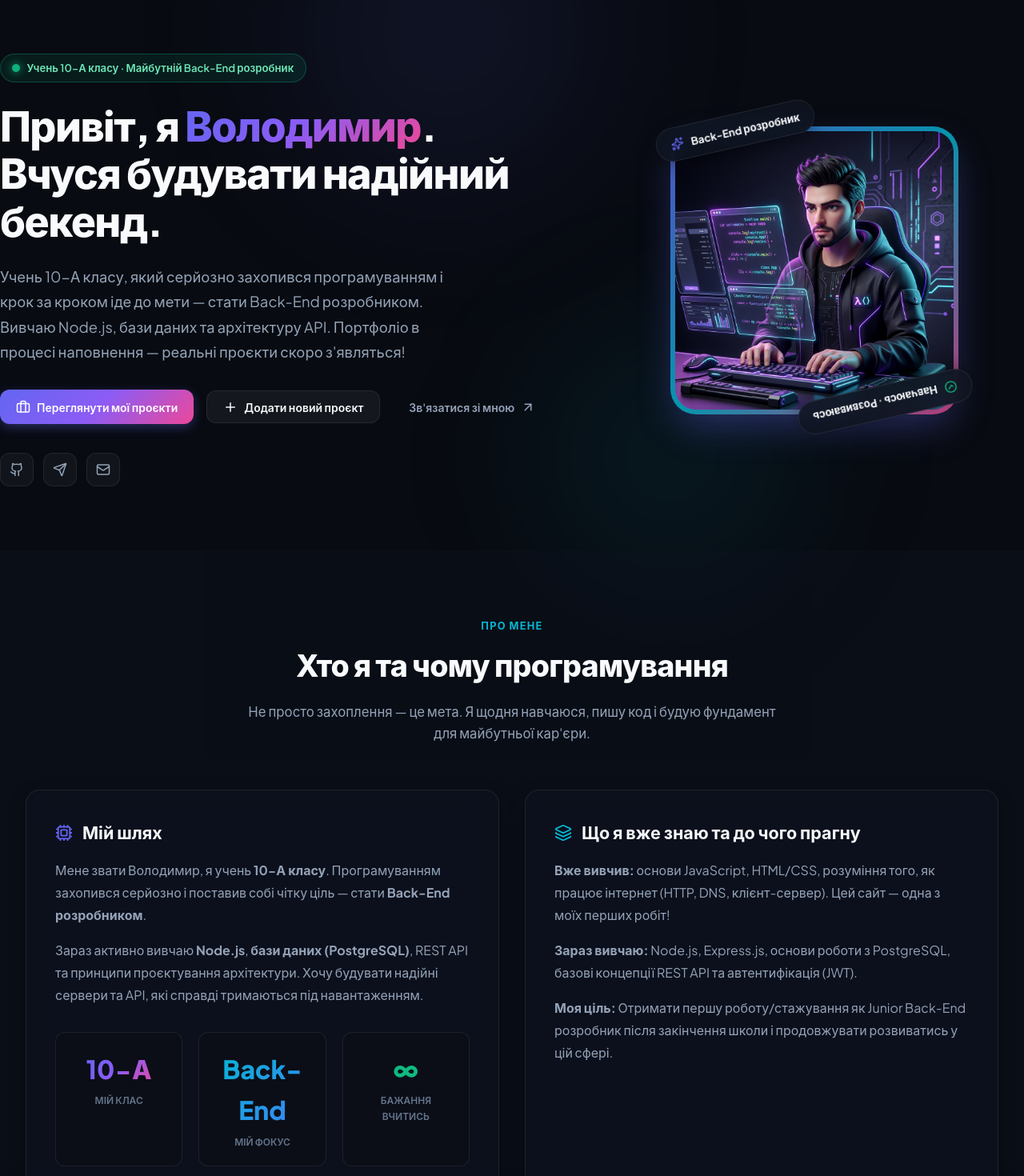
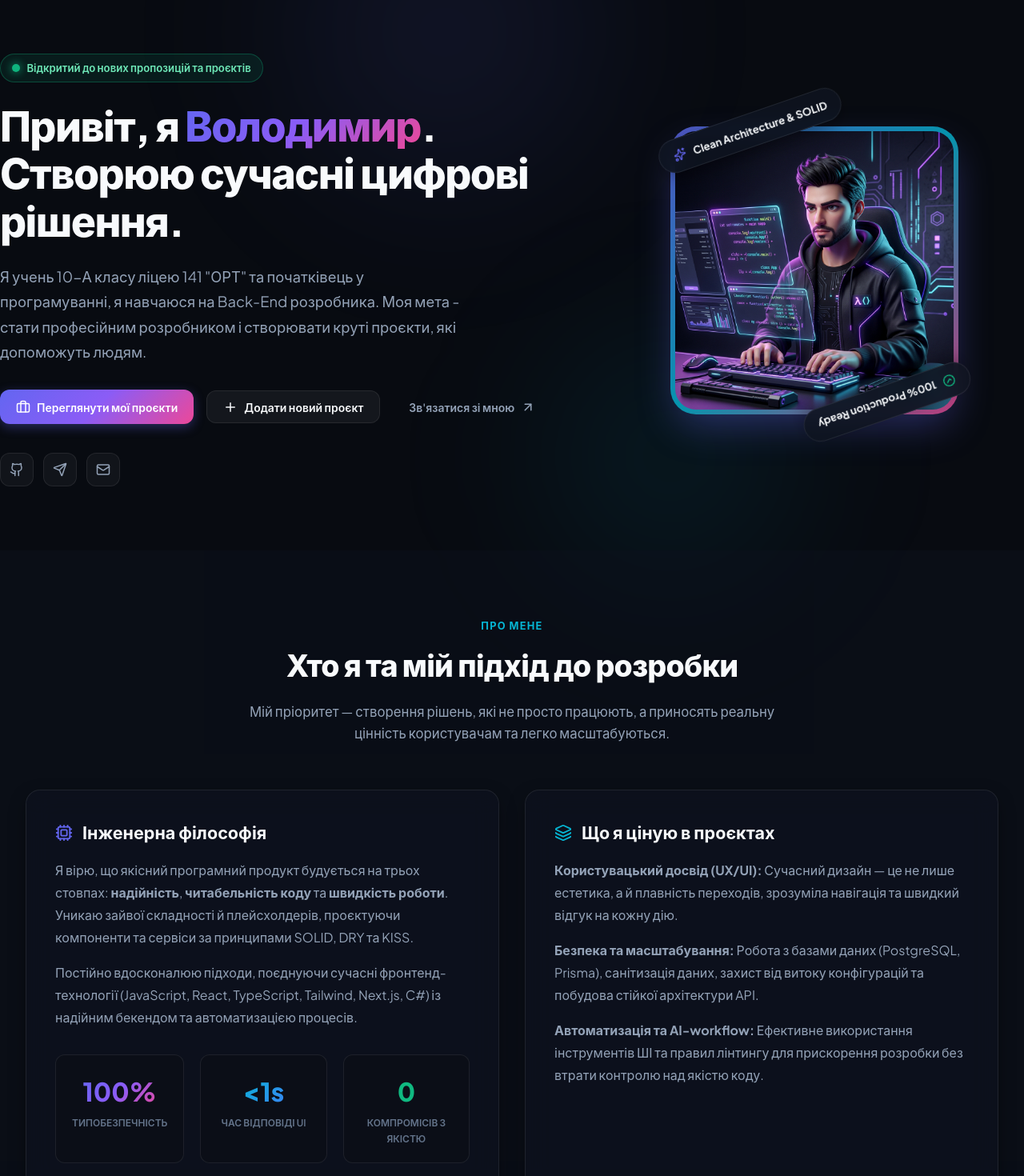
Before and after one commit to Dvenhim/123, a React (Vite) app: page / in a window 1280 px wide. Shown: the part 100-1570 px from the top of the page at 80% size. Built offline with nearby package versions, Linux system fonts and the light colour scheme.

Commit message:
feat: update initial projects data and enhance personal description

```diff
--- a/src/App.jsx
+++ b/src/App.jsx
@@ -41,29 +41,54 @@ function getAssetUrl(path) {
   return `${import.meta.env.BASE_URL}${cleanPath}`;
 }
 
-// Initial projects data — empty, real projects coming soon
-const INITIAL_PROJECTS = [];
+// Initial projects data
+const INITIAL_PROJECTS = [
+  {
+    id: 1,
+    title: 'Telegram Bot: Pocket Money Tracker',
+    description: 'Портативий Telegram-бот для відстеження витрат та доходів, з інтеграцією аналітики та графіків для візуалізації фінансових даних.',
+    category: 'Кошти & Інструменти',
+    tags: ['Python', 'JavaScript', 'Telegram Bot API', 'PostgreSQL', 'Chart.js'],
+    image: '/telegram.jpg',
+    demoUrl: 'https://t.me/vovtat_bot',
+    githubUrl: 'https://github.com/volodymyr/nova-analytics',
+    status: 'Дороблюється',
+    isCustom: false
+  },
+  {
+    id: 2,
+    title: 'Activities & Sport',
+    description: 'Допомічник зі спорту та активностей, що надає рекомендації, відстежує прогрес та інтегрується з календарем для планування тренувань.',
+    category: 'Sports & Lifestyle',
+    tags: ['React', 'Node.js', 'PostgreSQL', 'Prisma', 'REST API'],
+    image: '/sport.png',
+    demoUrl: '-',
+    githubUrl: '-',
+    status: 'Плани на майбутнє',
+    isCustom: false
+  }
+];
 
 const ROADMAP_PROJECTS = [
   {
-    title: 'REST API для блогу',
-    description: 'Мій перший серйозний бекенд-проєкт — REST API з авторизацією, CRUD для постів, коментарів та JWT-токенами. Вивчаю Node.js та Express на практиці.',
+    title: 'AI Code Reviewer & Security Shield',
+    description: 'Автоматизований сервіс аналізу Pull Requests для виявлення вразливостей, витоків секретів та перевірки чистої архітектури.',
     status: 'В розробці',
-    tech: 'Node.js, Express.js, PostgreSQL, JWT',
-    eta: 'Кінець 2026'
+    tech: 'TypeScript, OpenAI API, GitHub Actions',
+    eta: 'Q4 2026'
   },
   {
-    title: 'Telegram-бот для навчання',
-    description: 'Бот, який допомагає учням отримувати розклад, нагадування та корисні посилання для навчання. Практика роботи з API та базами даних.',
+    title: 'Cloud Productivity & Workflow Hub',
+    description: 'Персональний простір для керування задачами, нотатками та інтеграціями з месенджерами з миттєвою синхронізацією.',
     status: 'Проектування',
-    tech: 'Python, python-telegram-bot, SQLite',
-    eta: 'Початок 2027'
+    tech: 'Next.js 15, Supabase, Tailwind, Zustand',
+    eta: 'Q1 2027'
   },
   {
-    title: 'Система управління завданнями (API)',
-    description: 'Бекенд-сервіс для трекінгу задач із ролями користувачів, фільтрацією та базою даних. Мета — навчитися будувати надійну архітектуру.',
+    title: 'Micro-SaaS Multi-Tenant Billing Gateway',
+    description: 'Модульний бекенд-сервіс для підписок, виставлення рахунків та управління тарифними планами для стартапів.',
     status: 'В планах',
-    tech: 'Node.js / Python, PostgreSQL, REST API',
+    tech: 'FastAPI / Python, PostgreSQL, Stripe API',
     eta: '2027'
   }
 ];
@@ -221,17 +246,17 @@ export default function App() {
           <div className="hero-left">
             <div className="status-badge">
               <span className="brand-dot"></span>
-              Учень 10-А класу · Майбутній Back-End розробник
+              Відкритий до нових пропозицій та проєктів
             </div>
 
             <h1 className="hero-name-title">
               Привіт, я <span className="gradient-text">Володимир</span>.<br />
-              Вчуся будувати надійний бекенд.
+              Створюю сучасні цифрові рішення.
             </h1>
 
             <p className="hero-bio">
-              Учень 10-А класу, який серйозно захопився програмуванням і крок за кроком іде до мети — стати
-              Back-End розробником. Вивчаю Node.js, бази даних та архітектуру API. Портфоліо в процесі наповнення — реальні проєкти скоро з'являться!
+              Я учень 10-А класу ліцею 141 "ОРТ" та початківець у програмуванні, я навчаюся на Back-End розробника.
+              Моя мета - стати професійним розробником і створювати круті проєкти, які допоможуть людям.
             </p>
 
             <div className="hero-actions">
@@ -251,13 +276,13 @@ export default function App() {
             </div>
 
             <div className="hero-socials">
-              <a href="https://github.com" target="_blank" rel="noreferrer" className="social-btn" title="GitHub">
+              <a href="https://github.com/Dvenhim" target="_blank" rel="noreferrer" className="social-btn" title="GitHub">
                 <Github size={18} />
               </a>
-              <a href="https://t.me" target="_blank" rel="noreferrer" className="social-btn" title="Telegram">
+              <a href="https://t.me/Dvenhim" target="_blank" rel="noreferrer" className="social-btn" title="Telegram">
                 <Send size={18} />
               </a>
-              <a href="mailto:volodymyr@example.com" className="social-btn" title="Email">
+              <a href="mailto:vladimir.tatarenko.1999@gmail.com" className="social-btn" title="Email">
                 <Mail size={18} />
               </a>
             </div>
@@ -267,16 +292,16 @@ export default function App() {
             <div className="avatar-wrapper">
               <img
                 src={getAssetUrl('/avatar.jpg')}
-                alt="Володимир - Back-End розробник"
+                alt="Володимир - Back-End Developer"
                 className="avatar-img"
               />
               <div className="floating-pill pill-top">
                 <Sparkles size={16} color="#6366f1" />
-                <span>Back-End розробник</span>
+                <span>Clean Architecture & SOLID</span>
               </div>
               <div className="floating-pill pill-bottom">
                 <CheckCircle2 size={16} color="#10b981" />
-                <span>Навчаюсь · Розвиваюсь</span>
+                <span>100% Production Ready</span>
               </div>
             </div>
           </div>
@@ -288,51 +313,52 @@ export default function App() {
             <div className="section-header">
               <span className="section-tag">Про мене</span>
               <h2 className="section-title-large">
-                Хто я та чому програмування
+                Хто я та мій підхід до розробки
               </h2>
               <p className="section-desc">
-                Не просто захоплення — це мета. Я щодня навчаюся, пишу код і будую фундамент для майбутньої кар'єри.
+                Мій пріоритет — створення рішень, які не просто працюють, а приносять реальну цінність користувачам та легко масштабуються.
               </p>
             </div>
 
             <div className="about-grid">
               <div className="glass-panel about-card">
-                <h3><Cpu size={22} color="#6366f1" /> Мій шлях</h3>
+                <h3><Cpu size={22} color="#6366f1" /> Інженерна філософія</h3>
                 <p>
-                  Мене звати Володимир, я учень <strong>10-А класу</strong>. Програмуванням захопився серйозно і поставив собі чітку ціль —
-                  стати <strong>Back-End розробником</strong>.
+                  Я вірю, що якісний програмний продукт будується на трьох стовпах:
+                  <strong> надійність</strong>, <strong>читабельність коду</strong> та <strong>швидкість роботи</strong>.
+                  Уникаю зайвої складності й плейсхолдерів, проєктуючи компоненти та сервіси за принципами SOLID, DRY та KISS.
                 </p>
                 <p>
-                  Зараз активно вивчаю <strong>Node.js</strong>, <strong>бази даних (PostgreSQL)</strong>, REST API та принципи
-                  проєктування архітектури. Хочу будувати надійні сервери та API, які справді тримаються під навантаженням.
+                  Постійно вдосконалюю підходи, поєднуючи сучасні фронтенд-технології (JavaScript, React, TypeScript, Tailwind, Next.js, C#)
+                  із надійним бекендом та автоматизацією процесів.
                 </p>
 
                 <div className="stats-row">
                   <div className="stat-item">
-                    <div className="stat-num gradient-text">10-А</div>
-                    <div className="stat-sub">Мій клас</div>
+                    <div className="stat-num gradient-text">100%</div>
+                    <div className="stat-sub">Типобезпечність</div>
                   </div>
                   <div className="stat-item">
-                    <div className="stat-num gradient-text-cyan">Back-End</div>
-                    <div className="stat-sub">Мій фокус</div>
+                    <div className="stat-num gradient-text-cyan">&lt;1s</div>
+                    <div className="stat-sub">Час відповіді UI</div>
                   </div>
                   <div className="stat-item">
-                    <div className="stat-num" style={{ color: '#10b981' }}>∞</div>
-                    <div className="stat-sub">Бажання вчитись</div>
+                    <div className="stat-num" style={{ color: '#10b981' }}>0</div>
+                    <div className="stat-sub">Компромісів з якістю</div>
                   </div>
                 </div>
               </div>
 
               <div className="glass-panel about-card">
-                <h3><Layers size={22} color="#06b6d4" /> Що я вже знаю та до чого прагну</h3>
+                <h3><Layers size={22} color="#06b6d4" /> Що я ціную в проєктах</h3>
                 <p>
-                  <strong>Вже вивчив:</strong> основи JavaScript, HTML/CSS, розуміння того, як працює інтернет (HTTP, DNS, клієнт-сервер). Цей сайт — одна з моїх перших робіт!
+                  <strong>Користувацький досвід (UX/UI):</strong> Сучасний дизайн — це не лише естетика, а й плавність переходів, зрозуміла навігація та швидкий відгук на кожну дію.
                 </p>
                 <p>
-                  <strong>Зараз вивчаю:</strong> Node.js, Express.js, основи роботи з PostgreSQL, базові концепції REST API та автентифікація (JWT).
+                  <strong>Безпека та масштабування:</strong> Робота з базами даних (PostgreSQL, Prisma), санітизація даних, захист від витоку конфігурацій та побудова стійкої архітектури API.
                 </p>
                 <p>
-                  <strong>Моя ціль:</strong> Отримати першу роботу/стажування як Junior Back-End розробник після закінчення школи і продовжувати розвиватись у цій сфері.
+                  <strong>Автоматизація та AI-workflow:</strong> Ефективне використання інструментів ШІ та правил лінтингу для прискорення розробки без втрати контролю над якістю коду.
                 </p>
               </div>
             </div>
@@ -429,9 +455,9 @@ export default function App() {
           <div className="container">
             <div className="section-header">
               <span className="section-tag">Портфоліо</span>
-              <h2 className="section-title-large">Мої проєкти</h2>
+              <h2 className="section-title-large">Мої розроблені проєкти</h2>
               <p className="section-desc">
-                Я тільки на початку шляху, тому реальні проєкти ще в розробці. Незабаром тут з'являться мої перші справжні роботи!
+                Добірка реалізованих веб-застосунків, інтерфейсів та систем. Ви можете додавати сюди нові проєкти у будь-який момент!
               </p>
             </div>
 
@@ -460,48 +486,7 @@ export default function App() {
 
             {/* Projects Grid */}
             <div className="projects-grid">
-              {filteredProjects.length === 0 ? (
-                <div style={{
-                  gridColumn: '1 / -1',
-                  display: 'flex',
-                  flexDirection: 'column',
-                  alignItems: 'center',
-                  justifyContent: 'center',
-                  gap: '1.25rem',
-                  padding: '4rem 2rem',
-                  borderRadius: '1.25rem',
-                  border: '2px dashed rgba(99,102,241,0.3)',
-                  background: 'rgba(99,102,241,0.04)',
-                  textAlign: 'center'
-                }}>
-                  <div style={{
-                    width: 72, height: 72, borderRadius: '50%',
-                    background: 'rgba(99,102,241,0.12)',
-                    display: 'flex', alignItems: 'center', justifyContent: 'center'
-                  }}>
-                    <Clock size={32} color="#6366f1" />
-                  </div>
-                  <div>
-                    <div style={{ fontSize: '1.35rem', fontWeight: 800, marginBottom: '0.5rem' }}>
-                      Проєкти скоро з'являться! 🚀
-                    </div>
-                    <div style={{ color: 'var(--text-secondary)', fontSize: '0.95rem', maxWidth: 480, lineHeight: 1.7 }}>
-                      Я активно навчаюся та пишу свої перші реальні проєкти. Зовсім скоро тут будуть мої роботи з Node.js, API та баз даних.
-                      Слідкуй за оновленнями!
-                    </div>
-                  </div>
-                  <a
-                    href="https://github.com/Dvenhim"
-                    target="_blank"
-                    rel="noreferrer"
-                    className="btn btn-secondary"
-                    style={{ textDecoration: 'none', marginTop: '0.5rem' }}
-                  >
-                    <Github size={16} /> Слідкуй на GitHub
-                  </a>
-                </div>
-              ) : (
-                filteredProjects.map(project => (
+              {filteredProjects.map(project => (
                 <article key={project.id} className="project-card">
                   <div className="project-thumb-container">
                     <img
@@ -576,8 +561,7 @@ export default function App() {
                     </div>
                   </div>
                 </article>
-                ))
-              )}
+              ))}
             </div>
           </div>
         </section>
@@ -586,10 +570,10 @@ export default function App() {
         <section className="section-wrapper" id="roadmap">
           <div className="container">
             <div className="section-header">
-              <span className="section-tag" style={{ color: '#f59e0b' }}>Що далі</span>
-              <h2 className="section-title-large">Проєкти, які я планую зробити</h2>
+              <span className="section-tag" style={{ color: '#f59e0b' }}>Майбутні проєкти</span>
+              <h2 className="section-title-large">Ідеї на черзі та плани розробки</h2>
               <p className="section-desc">
-                Конкретні ідеї, над якими я буду працювати, поки навчаюся. Реальні задачі — найкращий спосіб зрости як розробник.
+                Простір для нових задумів та майбутніх релізів. Я постійно експериментую з новими архітектурними рішеннями.
               </p>
             </div>
 
@@ -651,9 +635,9 @@ export default function App() {
           <div className="container">
             <div className="section-header">
               <span className="section-tag" style={{ color: '#10b981' }}>Зв'язок</span>
-              <h2 className="section-title-large">Напишіть мені — завжди радий!</h2>
+              <h2 className="section-title-large">Давайте створимо щось чудове разом</h2>
               <p className="section-desc">
-                Відкритий до спілкування, питань про навчання, порад від досвідчених розробників або просто — якщо хочете познайомитись!
+                Маєте ідею для проєкту, шукаєте надійного розробника або бажаєте обговорити співпрацю? Напишіть мені!
               </p>
             </div>
 
@@ -664,7 +648,7 @@ export default function App() {
                     <Send size={20} />
                   </div>
                   <div>
-                    <div style={{ fontWeight: 700, fontSize: '0.95rem' }}>Telegram @dvenhim</div>
+                    <div style={{ fontWeight: 700, fontSize: '0.95rem' }}>Telegram: @dvenhim</div>
                     <div style={{ color: 'var(--text-secondary)', fontSize: '0.85rem' }}>Швидка відповідь онлайн</div>
                   </div>
                 </a>
@@ -675,7 +659,7 @@ export default function App() {
                   </div>
                   <div>
                     <div style={{ fontWeight: 700, fontSize: '0.95rem' }}>Електронна пошта</div>
-                    <div style={{ color: 'var(--text-secondary)', fontSize: '0.85rem' }}>[vladimir.tatarenko.1999@gmail.com]</div>
+                    <div style={{ color: 'var(--text-secondary)', fontSize: '0.85rem' }}>vladimir.tatarenko.1999@gmail.com</div>
                   </div>
                 </a>
 
@@ -684,8 +668,8 @@ export default function App() {
                     <Github size={20} />
                   </div>
                   <div>
-                    <div style={{ fontWeight: 700, fontSize: '0.95rem' }}>GitHub профіль https://github.com/Dvenhim</div>
-                    <div style={{ color: 'var(--text-secondary)', fontSize: '0.85rem' }}>Відкритий вихідний код</div>
+                    <div style={{ fontWeight: 700, fontSize: '0.95rem' }}>GitHub профіль</div>
+                    <div style={{ color: 'var(--text-secondary)', fontSize: '0.85rem' }}> https://github.com/Dvenhim</div>
                   </div>
                 </a>
               </div>
@@ -698,7 +682,7 @@ export default function App() {
                     id="contact-name-input"
                     type="text"
                     className="input-text"
-                    placeholder="Наприклад: Олексій"
+                    placeholder="Наприклад: Ярослав"
                     value={contactName}
                     onChange={e => setContactName(e.target.value)}
                     required
```
Lines whose indentation alone changed are shown as unchanged.
